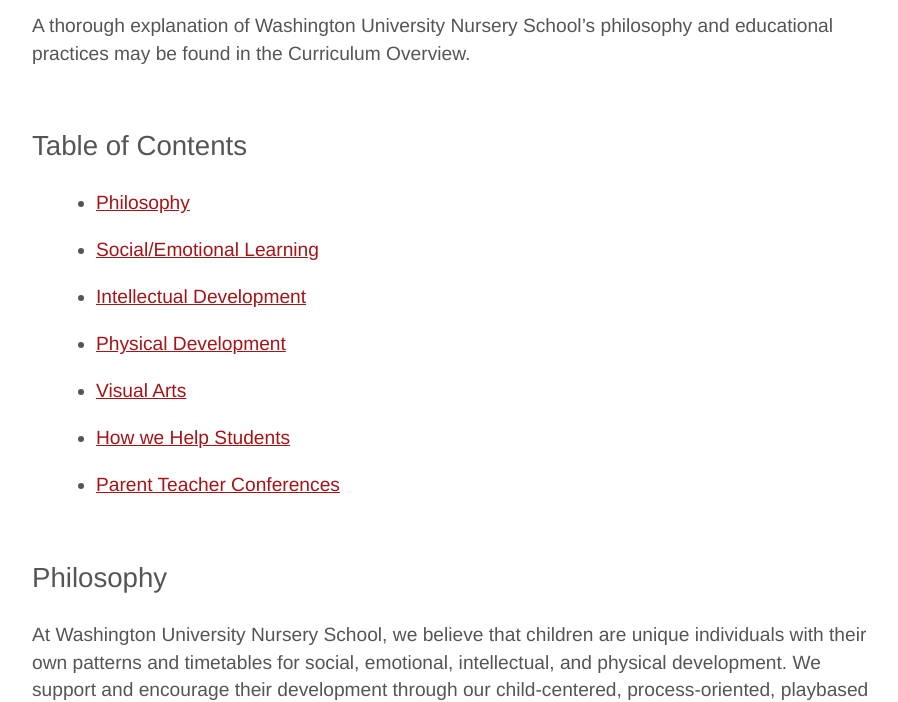
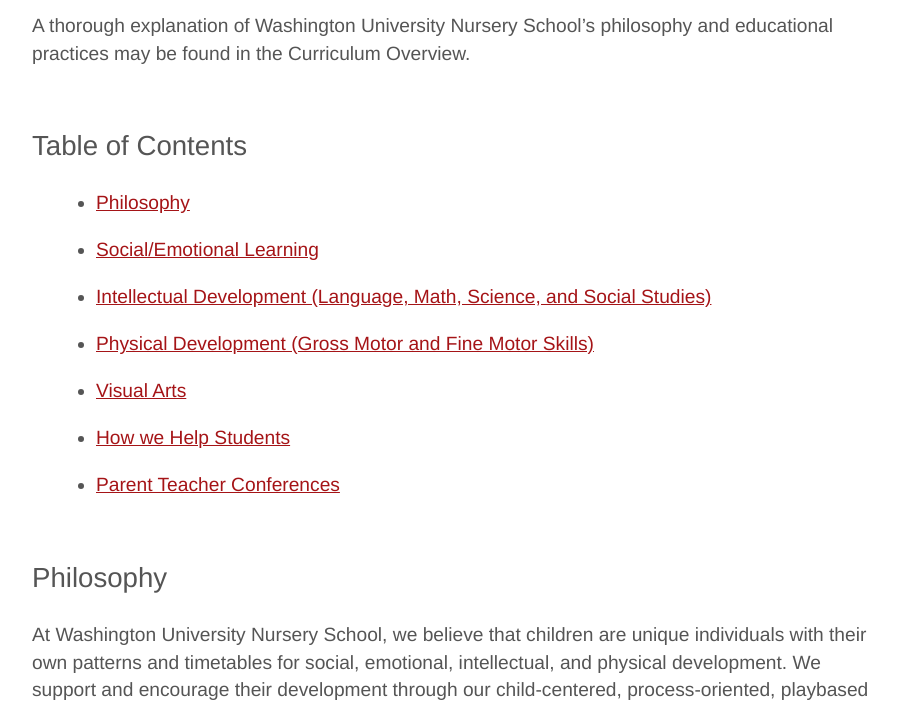
Before and after one commit to cse-256-f23/information-foraging-project-rodriguez-zhou-viswanathan-kim, a website: page files/curriculum_overview.html in a window 1280 px wide. Shown: the part 108-810 px from the top of the page, without its empty margins (28-926 px from the left). Drawn offline with nearby package versions, Linux system fonts and the light colour scheme; files that its build step writes are made by us from their sources; files whose address does not match are found by name.

Commit message:
Update curriculum_overview.html

```diff
--- a/files/curriculum_overview.html
+++ b/files/curriculum_overview.html
@@ -32,10 +32,10 @@
           <p><a href="#social-emotional-learning"> Social/Emotional Learning </a> </p>
         </li>
         <li>
-          <p><a href="#intellectual-development">Intellectual Development</a></p>
+          <p><a href="#intellectual-development">Intellectual Development (Language, Math, Science, and Social Studies)</a></p>
         </li>
         <li>
-          <p><a href="#physical-development">Physical Development</a></p>
+          <p><a href="#physical-development">Physical Development (Gross Motor and Fine Motor Skills)</a></p>
         </li>
         <li>
           <p><a href="#visual-arts">Visual Arts</a></p>
```
